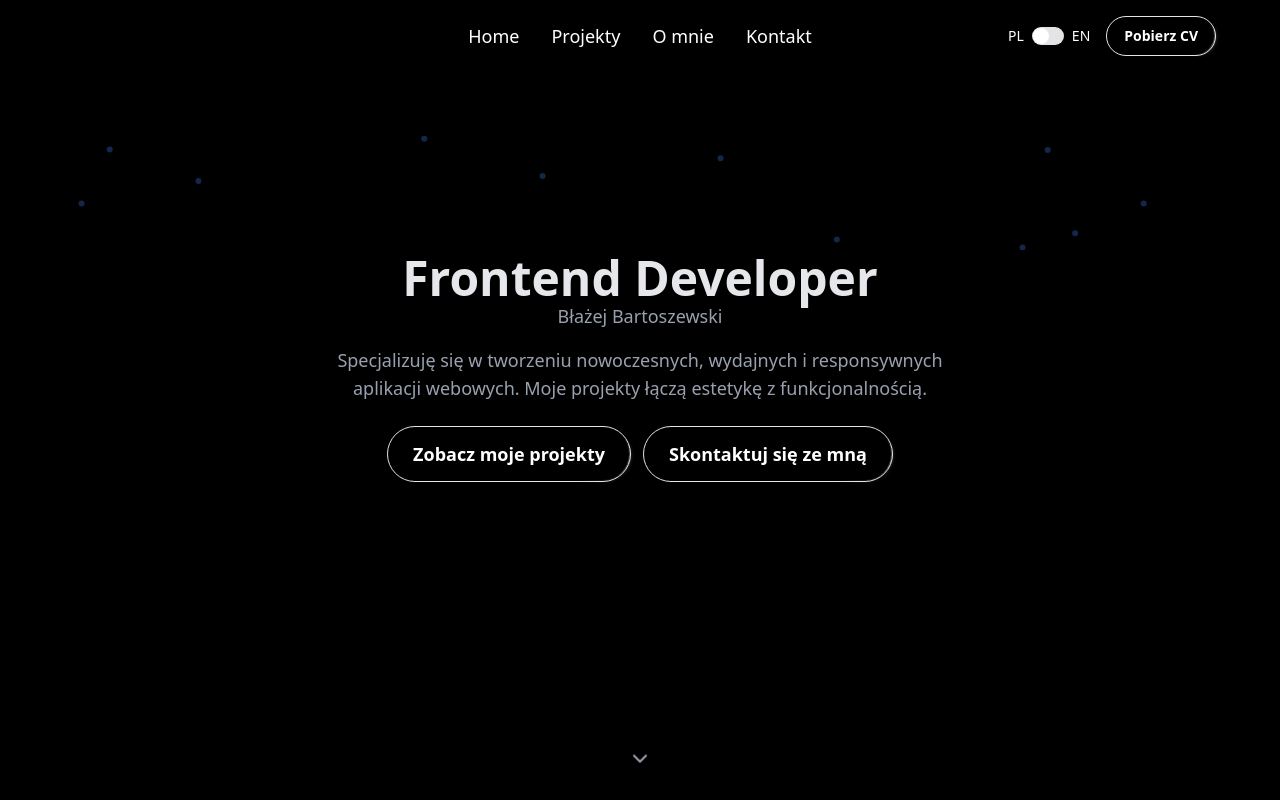
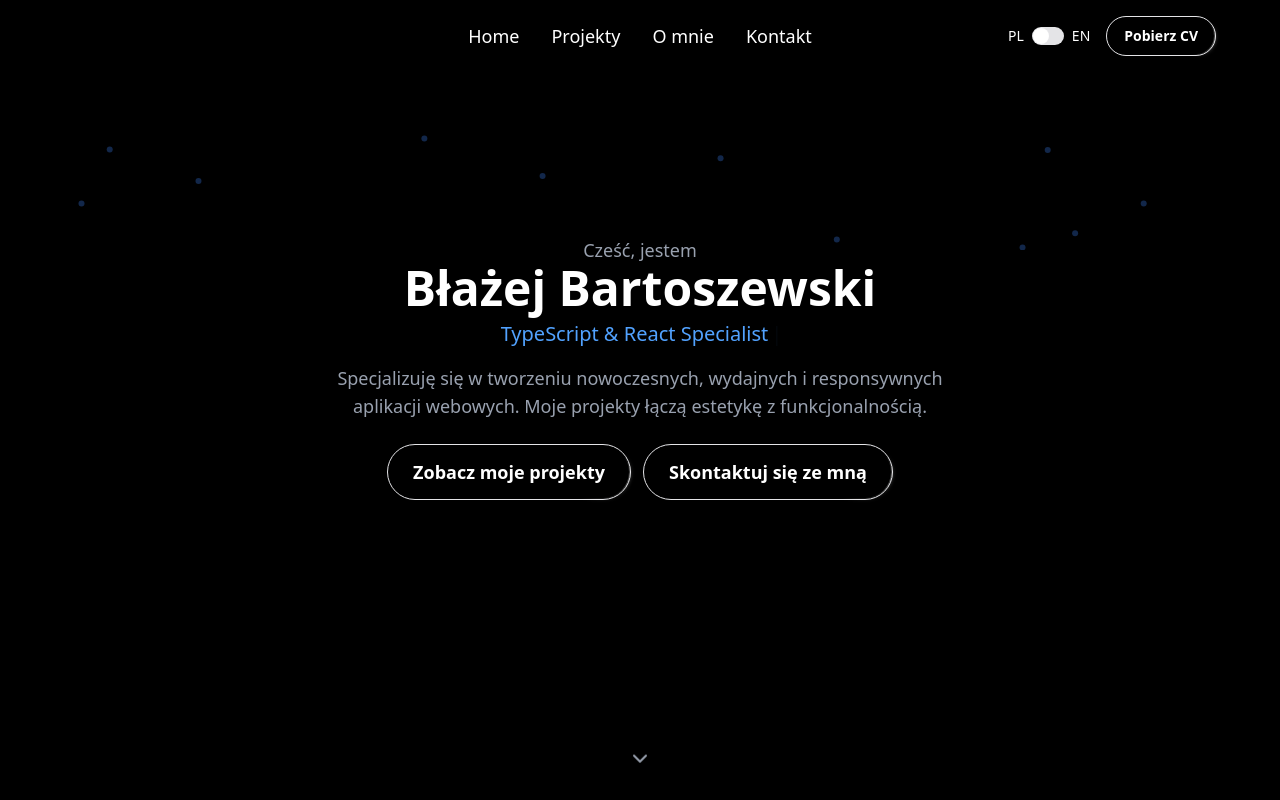
Before and after one commit to Blazej90/blazej-portfolio, a Next.js app: page / in a window 1280 px wide. Shown: the top 800 px of the page. Built offline with nearby package versions, Linux system fonts and the light colour scheme; no server answers; the database is empty.

Commit message:
feat(hero): improve visual appeal with animated headline

```diff
--- a/package.json
+++ b/package.json
@@ -31,7 +31,9 @@
     "react": "^19.0.0",
     "react-dom": "^19.0.0",
     "react-icons": "^5.5.0",
+    "react-responsive": "^10.0.1",
     "react-scroll-parallax": "^3.4.5",
+    "react-simple-typewriter": "^5.0.1",
     "react-swipeable": "^7.0.2",
     "react-tsparticles": "^2.12.2",
     "react-world-flags": "^1.6.0",
@@ -39,7 +41,8 @@
     "tailwindcss-animate": "^1.0.7",
     "tsparticles": "^3.8.1",
     "tsparticles-engine": "^2.12.0",
-    "tsparticles-slim": "^2.12.0"
+    "tsparticles-slim": "^2.12.0",
+    "usehooks-ts": "^3.1.1"
   },
   "devDependencies": {
     "@eslint/eslintrc": "^3",
@@ -49,6 +52,7 @@
     "@types/nodemailer": "^6.4.17",
     "@types/react": "^19",
     "@types/react-dom": "^19",
+    "@types/react-responsive": "^9.0.0",
     "eslint": "^9",
     "eslint-config-next": "15.2.2",
     "shadcn-ui": "^0.9.5",
--- a/src/app/page.tsx
+++ b/src/app/page.tsx
@@ -3,6 +3,7 @@
 import Footer from "@/components/footer";
 import { motion } from "framer-motion";
 import { Parallax } from "react-scroll-parallax";
+import { Typewriter } from "react-simple-typewriter";
 import ParticlesBackground from "@/components/ui/particles-background";
 import { lazy, Suspense } from "react";
 import { useLanguage } from "@/context/language-context";
@@ -29,34 +30,53 @@ export default function Home() {
           <ParticlesBackground />
         </div>
 
+        <motion.p
+          initial={{ opacity: 0, y: 20 }}
+          animate={{ opacity: 1, y: 0 }}
+          transition={{ duration: 1 }}
+          className="text-base sm:text-lg text-gray-400"
+        >
+          Cześć, jestem
+        </motion.p>
+
         <motion.h1
           initial={{ opacity: 0, y: 30 }}
-          whileInView={{ opacity: 1, y: 0 }}
-          transition={{ duration: 1 }}
-          viewport={{ amount: 0.3 }}
-          className="relative text-3xl sm:text-4xl md:text-5xl font-bold text-gray-200"
+          animate={{ opacity: 1, y: 0 }}
+          transition={{ duration: 1, delay: 0.2 }}
+          className="text-3xl sm:text-4xl md:text-5xl font-bold text-white"
         >
-          {t.role}
+          Błażej Bartoszewski
         </motion.h1>
 
         <motion.p
-          initial={{ opacity: 0, y: 30 }}
-          whileInView={{ opacity: 1, y: 0 }}
-          transition={{ duration: 1, delay: 0.3 }}
-          viewport={{ amount: 0.3 }}
-          className="relative text-base sm:text-lg text-gray-400"
+          initial={{ opacity: 0 }}
+          animate={{ opacity: 1 }}
+          transition={{ duration: 1, delay: 0.5 }}
+          className="text-lg sm:text-xl text-blue-400 font-medium mt-2"
         >
-          Błażej Bartoszewski
+          <Typewriter
+            words={[
+              "Frontend Developer",
+              "TypeScript & React Specialist",
+              "UI/UX Lover",
+            ]}
+            loop={0}
+            cursor
+            cursorStyle="|"
+            typeSpeed={60}
+            deleteSpeed={30}
+            delaySpeed={1500}
+          />
         </motion.p>
 
         <motion.p
-          initial={{ opacity: 0, y: 30 }}
-          whileInView={{ opacity: 1, y: 0 }}
-          transition={{ duration: 1, delay: 0.6 }}
-          viewport={{ amount: 0.3 }}
-          className="relative mt-4 text-sm sm:text-lg text-gray-400 max-w-xs sm:max-w-md md:max-w-2xl"
+          initial={{ opacity: 0, y: 20 }}
+          animate={{ opacity: 1, y: 0 }}
+          transition={{ duration: 1, delay: 0.8 }}
+          className="mt-4 max-w-xs sm:max-w-md md:max-w-2xl text-sm sm:text-lg text-gray-400"
         >
-          {t.description}
+          Specjalizuję się w tworzeniu nowoczesnych, wydajnych i responsywnych
+          aplikacji webowych. Moje projekty łączą estetykę z funkcjonalnością.
         </motion.p>
 
         <motion.div
```
Also changed, not shown: 1 other file (tests, documents, lock files or other folders).
